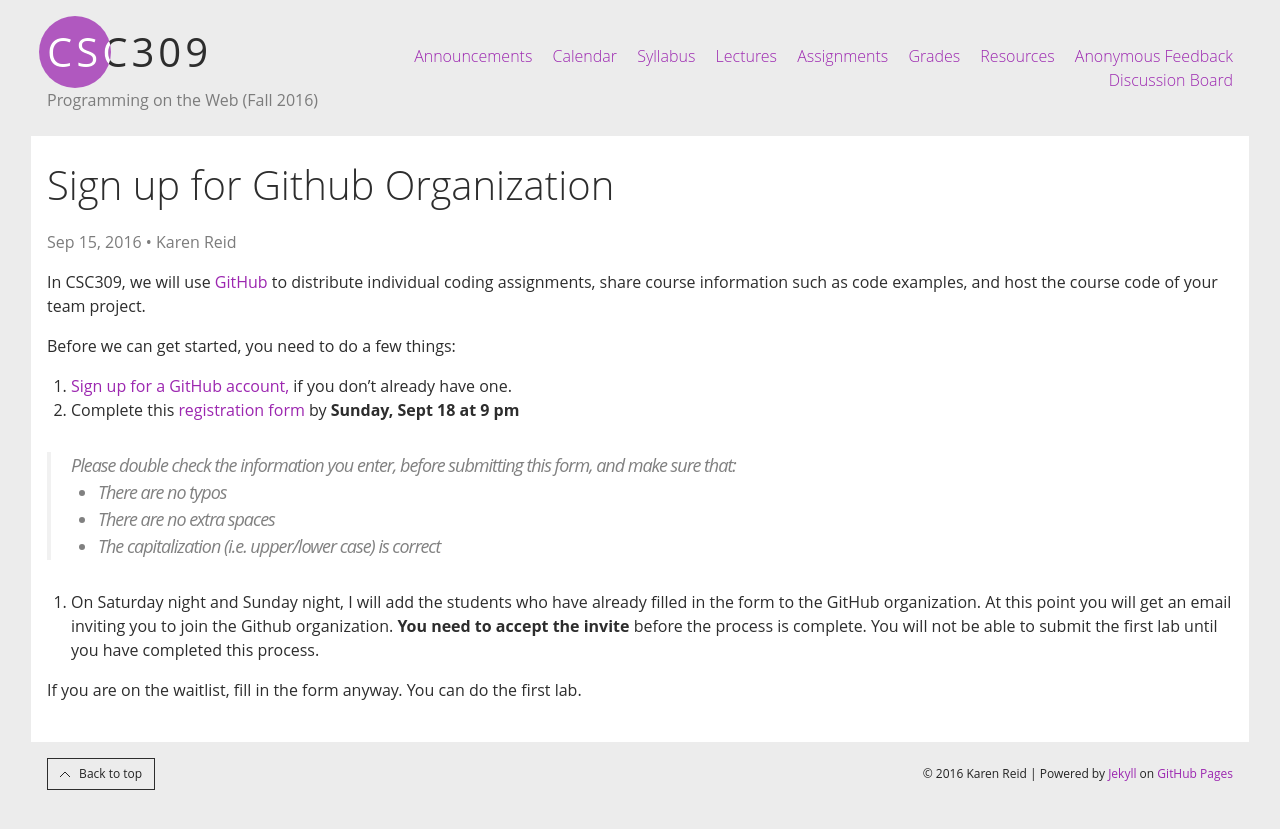
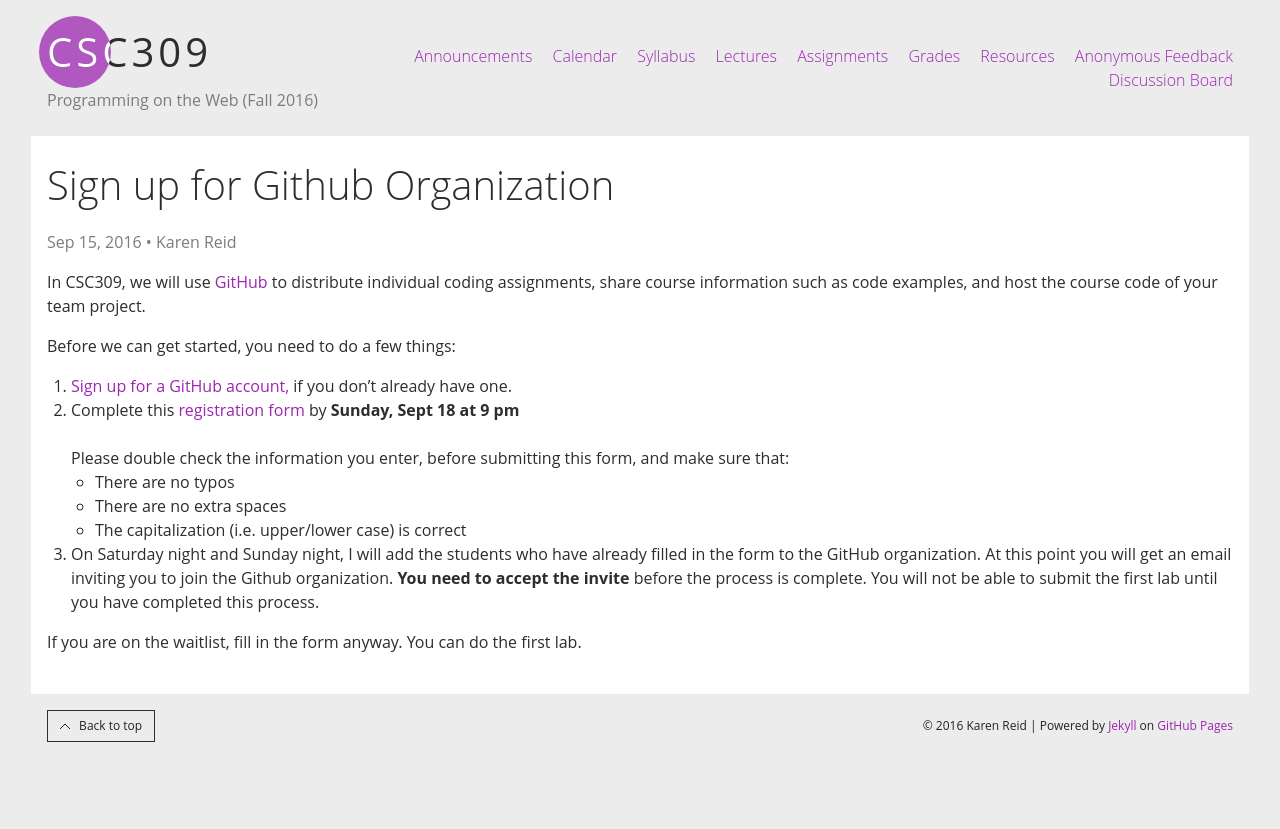
Before and after one commit to nigef/CSC309-Fall-2016.github.io, a Jekyll site: the page built from _posts/2016-09-15-Sign-up-for-Github.md, in a window 1280 px wide. Shown: the top 829 px of the page. Built offline with Jekyll 4.4.1, drawn with Linux system fonts in a browser that asks for light colours.

Commit message:
signup announcement

```diff
--- a/_posts/2016-09-15-Sign-up-for-Github.md
+++ b/_posts/2016-09-15-Sign-up-for-Github.md
@@ -14,10 +14,10 @@
 
 2. Complete this [registration form](https://goo.gl/forms/5yFRKny3oIIJtsC62) by **Sunday, Sept 18 at 9 pm**
 
-> Please double check the information you enter, before submitting this form, and make sure that:
->  - There are no typos
->  - There are no extra spaces
->  - The capitalization (i.e. upper/lower case) is correct
+   Please double check the information you enter, before submitting this form, and make sure that:
+     - There are no typos
+     - There are no extra spaces
+     - The capitalization (i.e. upper/lower case) is correct
 
 3. On Saturday night and Sunday night, I will add the students who have already filled in the form to the GitHub organization.  At this point you will get an email inviting you to join the Github organization. **You need to accept the invite** before the process is complete.  You will not be able to submit the first lab until you have completed this process.
 
```
